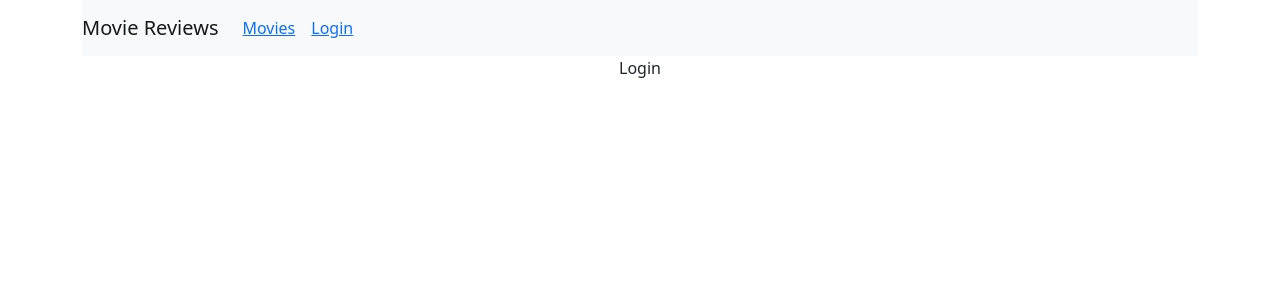
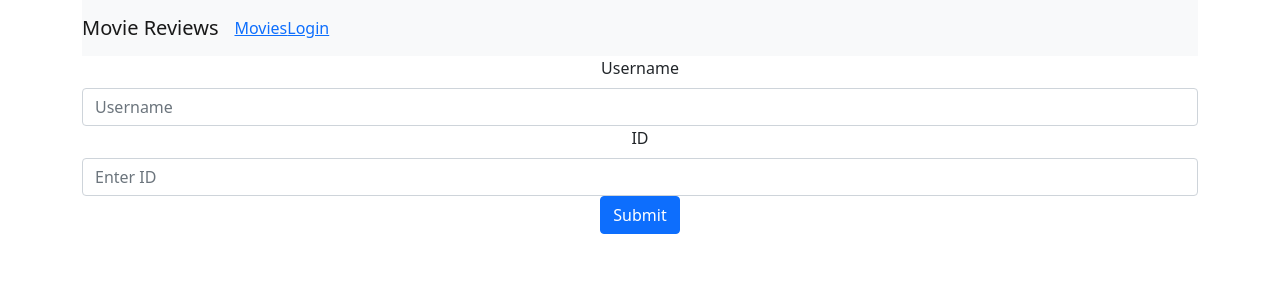
Before and after one commit to Mickey374/movie-reviews, a React (Create React App) app in the folder frontend/: page /login in a window 1280 px wide. Shown: the top 300 px of the page. Built offline with nearby package versions, Linux system fonts and the light colour scheme.

Commit message:
Refactored code to be able to display review. Installed certain version of React

```diff
--- a/frontend/package.json
+++ b/frontend/package.json
@@ -10,7 +10,7 @@
     "bootstrap": "^5.1.3",
     "moment": "^2.29.1",
     "react": "^17.0.2",
-    "react-bootstrap": "^2.1.1",
+    "react-bootstrap": "^1.6.1",
     "react-dom": "^17.0.2",
     "react-router-dom": "^5.3.0",
     "react-scripts": "5.0.0",
--- a/frontend/src/App.js
+++ b/frontend/src/App.js
@@ -1,7 +1,7 @@
 import React from 'react'
 import 'bootstrap/dist/css/bootstrap.min.css'
 import {Switch, Route, Link} from "react-router-dom"
-import {Nav,Navbar, Container} from 'react-bootstrap'
+import {Nav,Navbar, Container, NavLink} from 'react-bootstrap'
 import logo from './logo.svg';
 import './App.css';
 
@@ -29,16 +29,13 @@ function App() {
         <Navbar.Toggle aria-controls="basic-navbar-nav" />
         <Navbar.Collapse id="basic-navbar-nav">
           <Nav className="mr-auto">
-            <Nav.Link>
               <Link to={"/movies"}>Movies</Link>
-            </Nav.Link>
-            <Nav.Link>
+
               { user ? (
                 <Link onClick={logout}>Logout User</Link>
               ) : (
                 <Link to={"/login"}>Login</Link>
               )}
-            </Nav.Link>
           </Nav>
         </Navbar.Collapse>
       </Navbar>
--- a/frontend/src/components/login.js
+++ b/frontend/src/components/login.js
@@ -1,9 +1,48 @@
-import React from "react";
+import React, { useState } from "react";
+import {Form, Button} from 'react-bootstrap'
 
-function Login() {
-    return (
-        <div className="App">
-            Login
+const Login = props =>{
+    const [name, setName] = useState("")
+    const [id, setId] = useState("")
+
+    const onChangeName = e =>{
+        const name = e.target.value
+        setName(name)
+    }
+
+    const onChangeId = e =>{
+        const id = e.target.value
+        setId(id)
+    }
+
+    const login = ()=>{
+        props.login({name: name, id: id})
+        props.history.push('/')
+    }
+
+    return(
+        <div>
+            <Form>
+                <Form.Group>
+                    <Form.Label>Username</Form.Label>
+                    <Form.Control
+                        type="text"
+                        placeholder="Username"
+                        value = {name}
+                        onChange={onChangeName}
+                    />
+                </Form.Group>
+                <Form.Group>
+                    <Form.Label>ID</Form.Label>
+                    <Form.Control
+                        type="text"
+                        placeholder="Enter ID"
+                        value = {id}
+                        onChange={onChangeId}
+                    />
+                </Form.Group>
+                <Button variant="primary" onClick={login}>Submit</Button>
+            </Form>
         </div>
     );
 }
--- a/frontend/src/components/movie.js
+++ b/frontend/src/components/movie.js
@@ -1,70 +1,92 @@
-import React, { useState, useEffect } from "react";
+import React, {useState, useEffect} from 'react'
+import MovieDataService from '../services/movies'
+import { Link } from 'react-router-dom'
+import Card from 'react-bootstrap/Card';
+import Container from 'react-bootstrap/Container';
+import Image from 'react-bootstrap/Image';
+import Col from 'react-bootstrap/Col';
+import Row from 'react-bootstrap/Row';
+import Button from 'react-bootstrap/Button';
+import Media from 'react-bootstrap/Media';
 import moment from 'moment'
-import MovieDataService from '../services/movies'
-import {Link} from 'react-router-dom'
-import {Button, Col, Row, Container,Image, Card, Modal} from 'react-bootstrap'
-import movies from "../services/movies";
-import {Media} from 'reactstrap'
 
-const Movie = props =>{
-    const[movie, setMovie] = useState({
+const Movie = props => {
+
+  const [movie, setMovie] = useState({
     id: null,
     title: "",
-        rated: "",
-        reviews: []
+    rated:"",
+    reviews:[]
   })
 
   const getMovie = id =>{
     MovieDataService.get(id)
-        .then(response =>{
+      .then(response => {
         setMovie(response.data)
-            console.log(response.data);
+        console.log(response.data)
       })
-        .catch(e=>{
-            console.log(e);
+      .catch(e =>{
+        console.log(e)
       })
   }
 
   useEffect(()=>{
     getMovie(props.match.params.id)
-    }, [props.match.params.id])
+  },[props.match.params.id])
+
+  const deleteReview = (reviewId, index) =>{// need index of the review from the reviews array
+    MovieDataService.deleteReview(reviewId, props.user.id)
+      .then(response => {
+        setMovie((prevState) => {
+          prevState.reviews.splice(index,1)
+          return({
+            ...prevState
+          })
+        })
+      })
+      .catch(e =>{
+        console.log(e)
+      })
+  }
 
   return (
     <div>
       <Container>
         <Row>
           <Col>
-                        <Image src={movie.poster+"/100px250"} fluid/>
+            <Image src={movie.poster+"/100px250"} fluid />
           </Col>
           <Col>
             <Card>
-                            <Card.Header as="h5">
-                                {movie.title}
-                            </Card.Header>
+              <Card.Header as="h5">{movie.title}</Card.Header>
               <Card.Body>
                 <Card.Text>
                   {movie.plot}
                 </Card.Text>
-                                {props.user && <Link to={"/movies/"+props.match.params.id+ "/review"}>Add Review</Link>}
+                {props.user &&
+                <Link to={"/movies/" + props.match.params.id + "/review"}>Add Review</Link>}
               </Card.Body>
             </Card>
+            <br></br>
             <h2>Reviews</h2>
             <br></br>
             {movie.reviews.map((review, index)=>{
               return (
                 <Media key={index}>
                   <Media.Body>
-                                        <h5>{review.name + " reviewed on "} {moment(review.date).format('MMMM Do YYYY')}</h5>
-                                        <p>{review.review}</p>
+                    <h5>{review.name + " reviewed on " + moment(review.date).format('DD-MMM-YYYY') + " at " + moment(review.date).format("hh:mm:ss")}</h5>
+                    <p>
+                      {review.review}
+                    </p>
                     {props.user && props.user.id === review.user_id &&
                       <Row>
-                                               <Col>
-                                                <Link to={{
-                                                    pathname:"/movies/"+props.match.params.id+"/review",
-                                                    state: {currentReview: review}
-                                                }}>Edit</Link>
-                                               </Col>
-                                               <Col><Button variant="link">Delete</Button></Col>
+                        <Col><Link to={{
+                            pathname: "/movies/" + props.match.params.id + "/review",
+                            state: {
+                              currentReview: review
+                            }
+                          }}>Edit</Link></Col>
+                        <Col><Button variant="link" onClick={() => deleteReview(review._id, index)}>Delete</Button></Col>
                       </Row>
                     }
                   </Media.Body>
```
Also changed, not shown: 1 other file (tests, documents, lock files or other folders). Lines whose indentation alone changed are shown as unchanged.
